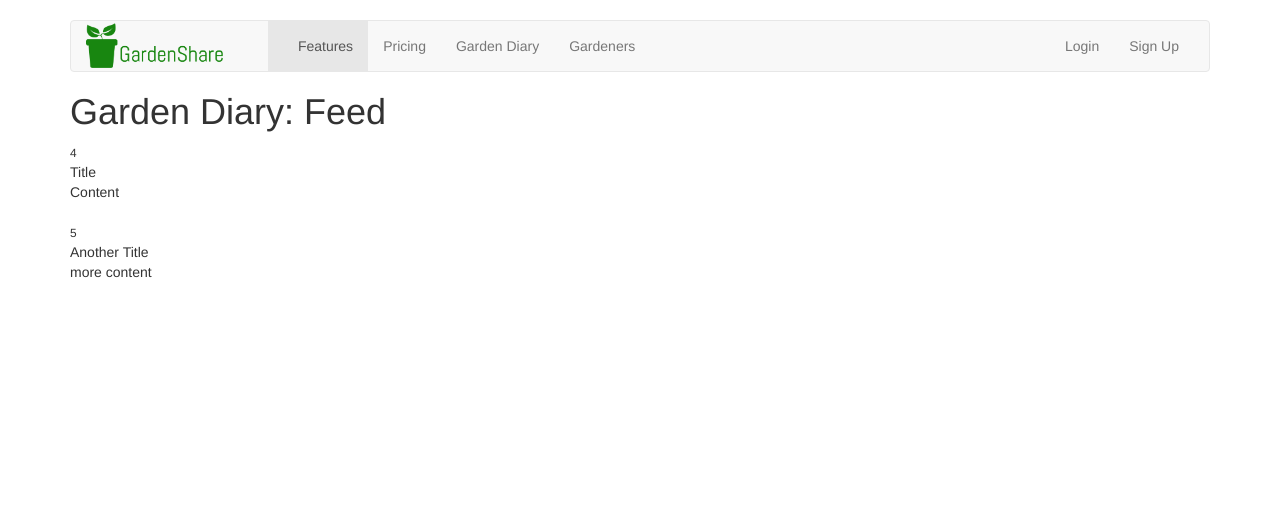
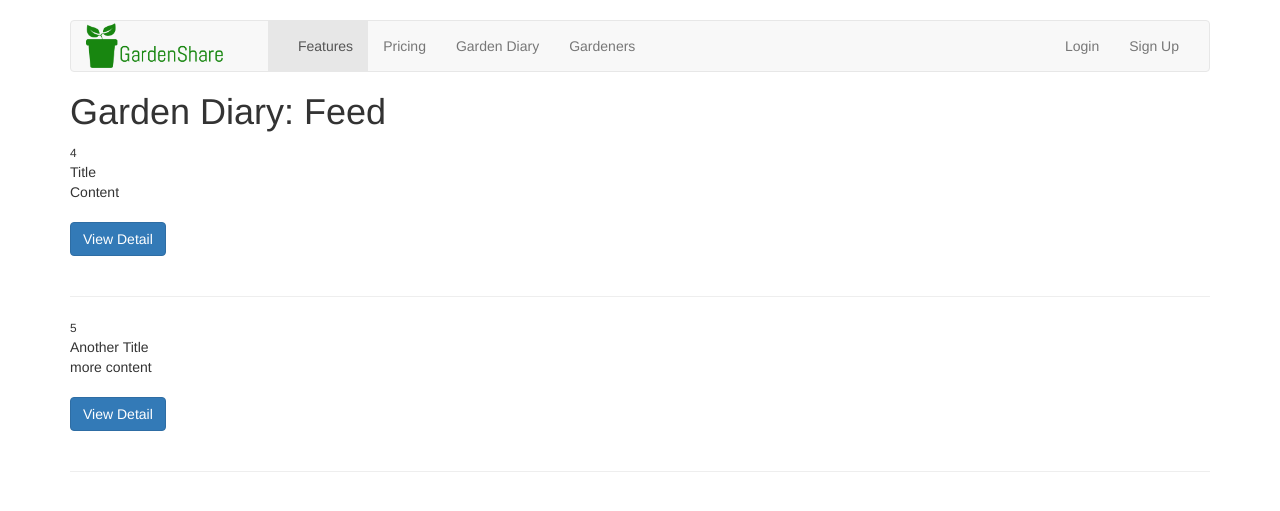
Before and after one commit to timpandrews/lunchbox, a Django app: page /gardenDiary/ in a window 1280 px wide. Shown: the top 511 px of the page. Run offline with Django 3.2, Linux system fonts and the light colour scheme; data comes from the database, SQL or seed files in the repository; some libraries are stand-ins or nearby versions.

Commit message:
Added namespace + View Button

```diff
--- a/lunchbox/urls.py
+++ b/lunchbox/urls.py
@@ -7,7 +7,7 @@ from gardenDiary.views import home, gardeners
 urlpatterns = [
     url(r'^admin/', admin.site.urls),
     url(r'^$', home, name="home"),
-    url(r'^gardenDiary/', include("gardenDiary.urls")),
+    url(r'^gardenDiary/', include("gardenDiary.urls", namespace="gardenDiary")),
     url(r'^gardeners/', gardeners, name="garderners"), # add namespace when I create new app
 ]
 
--- a/templates/gardenDiary.html
+++ b/templates/gardenDiary.html
@@ -10,6 +10,9 @@
     <small>{{ post.id }}</small><br/>
     {{ post.title }}<br/>
     {{ post.content }}<br/><br/>
+    <a href="{% url 'gardenDiary:detail' id=post.id %}" class="btn btn-primary" role="button">View Detail</a>
+    <br><br>
+    <hr/>
 
 {% endfor %}
 
```
